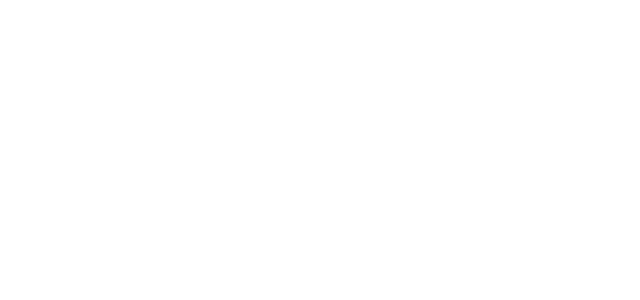
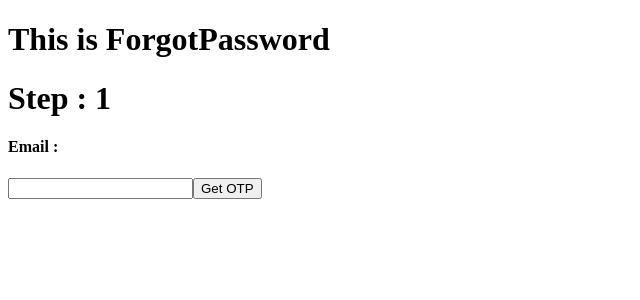
Before and after one commit to aktech27/react-node-auth, a React (Vite) app in the folder frontend/: page /forgot-password in a window 1280 px wide. Before the commit this address had no page. Shown: the top 300 px of the page, without its empty margins (0-640 px from the left). Built offline with nearby package versions, Linux system fonts and the light colour scheme.

Commit message:
Added basic UI for Forget Password

```diff
--- a/frontend/src/App.jsx
+++ b/frontend/src/App.jsx
@@ -1,5 +1,12 @@
 import { BrowserRouter, Routes, Route } from "react-router-dom";
-import { Login, Register, Home, About, Verify } from "./pages";
+import {
+  Login,
+  Register,
+  Home,
+  About,
+  Verify,
+  ForgotPassword,
+} from "./pages";
 function App() {
   return (
     <BrowserRouter>
@@ -7,6 +14,7 @@ function App() {
         <Route path="/" element={<Home />} />
         <Route path="/login" element={<Login />} />
         <Route path="/register" element={<Register />} />
+        <Route path="/forgot-password" element={<ForgotPassword />} />
         <Route path="/about" element={<About />} />
         <Route path="/verify/:token" element={<Verify />} />
       </Routes>
--- /dev/null
+++ b/frontend/src/components/Password/ForgotForm.jsx
@@ -0,0 +1,150 @@
+import { useState } from "react";
+
+const ForgotForm = () => {
+  const [email, setEmail] = useState("");
+  const [OTP, setOTP] = useState("");
+  const [newPassword, setNewPassword] = useState("");
+  const [confirmPassword, setConfirmPassword] = useState("");
+  const [error, setError] = useState(null);
+  const [message, setMessage] = useState(null);
+  const [loading, setLoading] = useState(false);
+  const [step, setStep] = useState(1);
+
+  const handleFormSubmit = async (e) => {
+    setLoading(true);
+    e.preventDefault();
+    const response = await fetch("/api/password/update", {
+      method: "PUT",
+      headers: {
+        "Content-Type": "application/json",
+      },
+      body: JSON.stringify({ email, newPassword }),
+    });
+    const data = await response.json();
+
+    if (response.ok) {
+      setError(null);
+      setMessage(data.message);
+    }
+    if (!response.ok) {
+      setMessage(null);
+      setError(data.error);
+    }
+    setLoading(false);
+  };
+
+  const handleEmailSubmit = async () => {
+    setLoading(true);
+    const response = await fetch("/api/password/reset", {
+      method: "POST",
+      headers: {
+        "Content-Type": "application/json",
+      },
+      body: JSON.stringify({ email }),
+    });
+    const data = await response.json();
+
+    if (response.ok) {
+      setError(null);
+      setMessage(data.message);
+      setStep(2);
+    }
+    if (!response.ok) {
+      setMessage(null);
+      setError(data.error);
+    }
+    setLoading(false);
+  };
+
+  const handleOTPSubmit = async () => {
+    setLoading(true);
+
+    const response = await fetch("/api/verify/otp", {
+      method: "PUT",
+      headers: {
+        "Content-Type": "application/json",
+      },
+      body: JSON.stringify({ OTP }),
+    });
+    const data = await response.json();
+    if (response.ok) {
+      setError(null);
+      setMessage(data.message);
+      setStep(3);
+    }
+    if (!response.ok) {
+      setMessage(null);
+      setError(data.error);
+    }
+
+    setLoading(false);
+  };
+  const handleEmailChange = (e) => {
+    setEmail(e.target.value);
+  };
+  const handleOTPChange = (e) => {
+    setOTP(e.target.value);
+  };
+  const handleNPasswordChange = (e) => {
+    setNewPassword(e.target.value);
+  };
+  const handleCPasswordChange = (e) => {
+    setConfirmPassword(e.target.value);
+  };
+
+  return (
+    <form onSubmit={handleFormSubmit}>
+      <h1>Step : {step}</h1>
+      {error && <div>{error}</div>}
+      {message && <div>{message}</div>}
+      {step == 1 ? (
+        <div>
+          <label htmlFor="forgot-email">
+            <h4>Email :</h4>
+            <input id="forgot-email" onChange={handleEmailChange} />
+          </label>
+          <button type="button" onClick={handleEmailSubmit}>
+            Get OTP
+          </button>
+        </div>
+      ) : null}
+      {step == 2 ? (
+        <div>
+          <label htmlFor="forgot-otp">
+            <h4>OTP :</h4>
+            <input id="forgot-otp" onChange={handleOTPChange} />
+          </label>
+          <button type="button" onClick={handleOTPSubmit}>
+            Verify OTP
+          </button>
+        </div>
+      ) : null}
+      {step == 3 ? (
+        <div>
+          <div>
+            <label htmlFor="new-password">
+              <h4>New Password :</h4>
+              <input
+                id="new-password"
+                onChange={handleNPasswordChange}
+              />
+            </label>
+            <label htmlFor="confirm-password">
+              <h4>Re-enter New Password :</h4>
+              <input
+                id="confirm-password"
+                onChange={handleCPasswordChange}
+              />
+            </label>
+            <button type="submit" onClick={handleFormSubmit}>
+              Reset Password
+            </button>
+          </div>
+        </div>
+      ) : null}
+      {loading && <div>Loading.....</div>}
+    </form>
+  );
+};
+
+export default ForgotForm;
--- /dev/null
+++ b/frontend/src/pages/ForgotPassword.jsx
@@ -0,0 +1,12 @@
+import ForgotForm from "../components/Password/ForgotForm";
+
+const ForgotPassword = () => {
+  return (
+    <div>
+      <h1>This is ForgotPassword</h1>
+      <ForgotForm />
+    </div>
+  );
+};
+
+export default ForgotPassword;
--- a/frontend/src/pages/Login.jsx
+++ b/frontend/src/pages/Login.jsx
@@ -1,10 +1,18 @@
 import LoginForm from "../components/Login/LoginForm";
+import { useNavigate } from "react-router-dom";
 
 const Login = () => {
+  const Navigator = useNavigate();
+
+  const handleClick = () => {
+    Navigator("/forgot-password");
+  };
+
   return (
     <div>
       <h1>This is Login</h1>
       <LoginForm />
+      <a onClick={handleClick}>Forgot Password</a>
     </div>
   );
 };
--- a/frontend/src/pages/index.js
+++ b/frontend/src/pages/index.js
@@ -3,3 +3,4 @@ export { default as Register } from "./Register";
 export { default as Home } from "./Home";
 export { default as About } from "./About";
 export { default as Verify } from "./Verify";
+export { default as ForgotPassword } from "./ForgotPassword";
```
